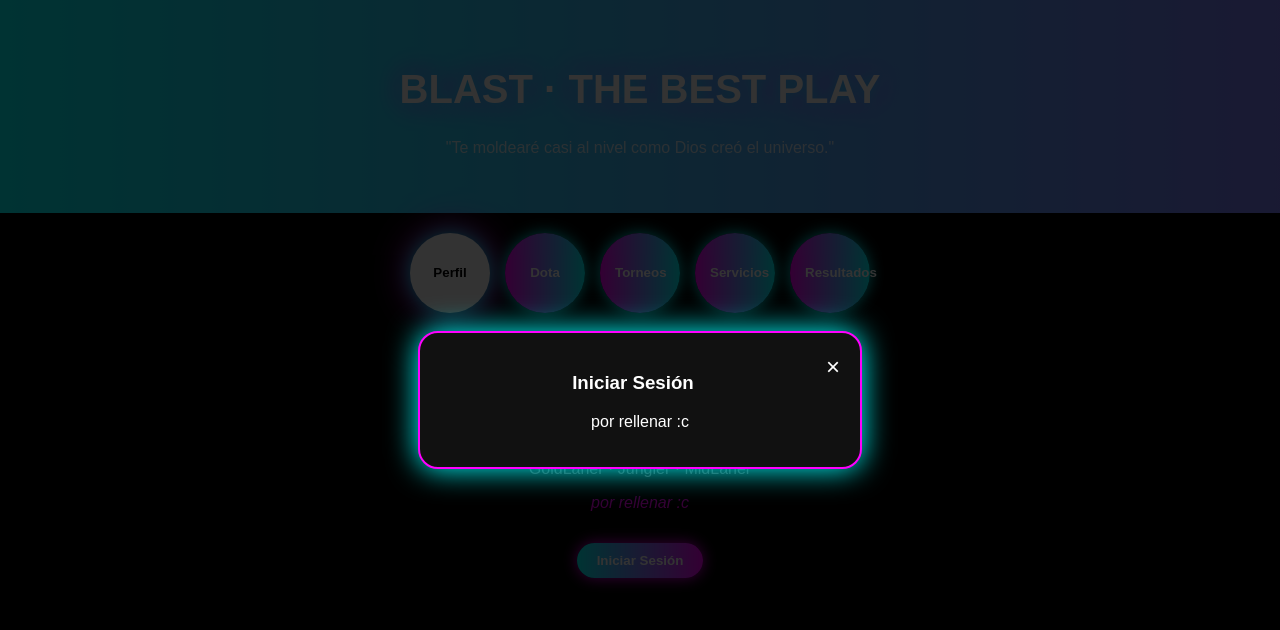
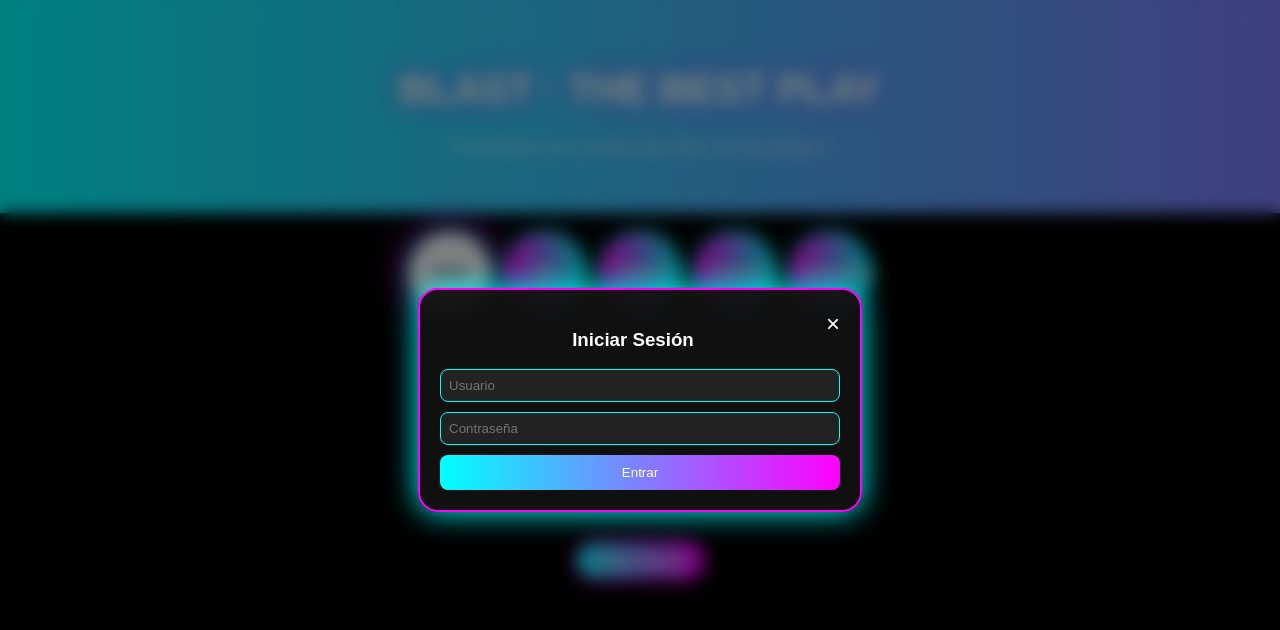
Before and after one commit to Miracle-SS/Proyecto_Personal_IDWEB, a plain HTML site: page index.html in a window 1280 px wide. Both pictures are taken after a click on the button "Iniciar Sesión". Drawn offline with Linux system fonts and the light colour scheme.

Commit message:
Primera actualizacion

```diff
--- a/index.html
+++ b/index.html
@@ -104,7 +104,7 @@
       margin-top: 10px;
     }
 
-    /* --- Modales --- */
+    /* --- Modales con desenfoque --- */
     .modal {
       display: none;
       position: fixed;
@@ -113,12 +113,14 @@
       top: 0;
       width: 100%;
       height: 100%;
-      background-color: rgba(0,0,0,0.8);
+      background-color: rgba(0,0,0,0.5);
+      backdrop-filter: blur(8px); /* ✅ Desenfoque solo en el fondo */
       justify-content: center;
       align-items: center;
     }
+
     .modal-content {
-      background-color: #111;
+      background-color: rgba(17, 17, 17, 0.95); /* Evita el desenfoque del formulario */
       border: 2px solid #ff00ff;
       padding: 20px;
       width: 80%;
@@ -139,14 +141,45 @@
     .close:hover {
       color: #ff00ff;
     }
+
+    /* --- Formularios --- */
+    form {
+      display: flex;
+      flex-direction: column;
+      gap: 10px;
+      margin-top: 15px;
+    }
+    input, select, textarea {
+      background: #222;
+      border: 1px solid #00ffff;
+      border-radius: 8px;
+      color: #fff;
+      padding: 8px;
+      outline: none;
+      font-family: "Poppins", sans-serif;
+    }
+    input:focus, select:focus, textarea:focus {
+      border-color: #ff00ff;
+      box-shadow: 0 0 10px #ff00ff;
+    }
+    button[type="submit"] {
+      background: linear-gradient(90deg, #00ffff, #ff00ff);
+      border: none;
+      color: #fff;
+      padding: 10px;
+      border-radius: 8px;
+      cursor: pointer;
+      transition: 0.3s;
+    }
+    button[type="submit"]:hover {
+      transform: scale(1.05);
+      box-shadow: 0 0 15px #00ffff;
+    }
   </style>
 </head>
 
 <body>
-  <audio id="bg-music"
-    src="https://files.scottbuckley.com.au/mp3/2021/Night-Drift.mp3"
-    autoplay loop>
-  </audio>
+  <audio id="bg-music" src="https://files.scottbuckley.com.au/mp3/2021/Night-Drift.mp3" autoplay loop></audio>
 
   <header>
     <h1 class="rgb-title">BLAST · THE BEST PLAY</h1>
@@ -179,7 +212,7 @@
   <!-- TORNEOS -->
   <section id="torneos" class="tab-content">
     <h2>Torneos</h2>
-    <p>Regístrate para participar en próximos torneos. Costos y premios disponibles pronto.</p>
+    <p>Regístrate para participar en próximos torneos.</p>
     <button class="action-btn" data-modal="registro">Registrar Participación</button>
     <p class="placeholder">por rellenar :c</p>
   </section>
@@ -209,7 +242,11 @@
     <div class="modal-content">
       <span class="close">&times;</span>
       <h3>Iniciar Sesión</h3>
-      <p>por rellenar :c</p>
+      <form>
+        <input type="text" placeholder="Usuario" required />
+        <input type="password" placeholder="Contraseña" required />
+        <button type="submit">Entrar</button>
+      </form>
     </div>
   </div>
 
@@ -217,7 +254,17 @@
     <div class="modal-content">
       <span class="close">&times;</span>
       <h3>Registro de Torneos</h3>
-      <p>por rellenar :c</p>
+      <form>
+        <input type="text" placeholder="Nombre del equipo" required />
+        <input type="text" placeholder="Capitán" required />
+        <input type="email" placeholder="Correo de contacto" required />
+        <select required>
+          <option value="">Selecciona juego</option>
+          <option>MLBB</option>
+          <option>Dota 2</option>
+        </select>
+        <button type="submit">Enviar</button>
+      </form>
     </div>
   </div>
 
@@ -225,7 +272,18 @@
     <div class="modal-content">
       <span class="close">&times;</span>
       <h3>Solicitar Servicio</h3>
-      <p>por rellenar :c</p>
+      <form>
+        <input type="text" placeholder="Nombre" required />
+        <select required>
+          <option value="">Selecciona servicio</option>
+          <option>Boosting</option>
+          <option>Coaching</option>
+          <option>Torneos</option>
+          <option>Streams</option>
+        </select>
+        <textarea placeholder="Detalles adicionales..." rows="3"></textarea>
+        <button type="submit">Enviar Solicitud</button>
+      </form>
     </div>
   </div>
 
@@ -237,10 +295,8 @@
     navBtns.forEach(btn => {
       btn.addEventListener('click', () => {
         const target = btn.dataset.tab;
-
         navBtns.forEach(b => b.classList.remove('active'));
         btn.classList.add('active');
-
         tabs.forEach(tab => {
           tab.classList.remove('active');
           if (tab.id === target) tab.classList.add('active');
```
